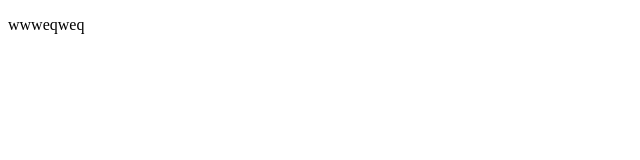
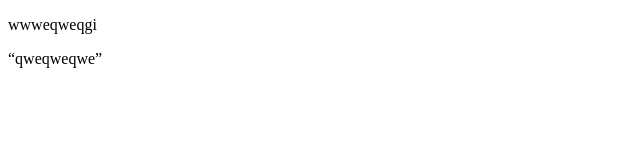
Before and after one commit to erikdzugkoev/test1, a plain HTML site: page index.html in a window 1280 px wide. Shown: the whole page, without its empty margins (0-640 px from the left). Drawn offline with Linux system fonts and the light colour scheme.

Commit message:
fo commit

```diff
--- a/index.html
+++ b/index.html
@@ -6,6 +6,7 @@
     <link rel="stylesheet" href="css/style.css"
 </head>
 <body>
-    <p>wwweqweq</p>
+    <p>wwweqweqgi</p>
+    <q>qweqweqwe</q>
 </body>
 </html>
```
